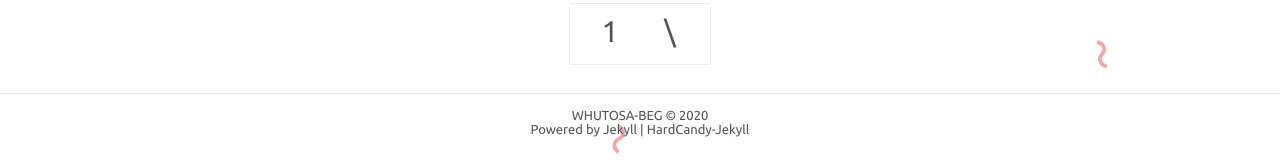
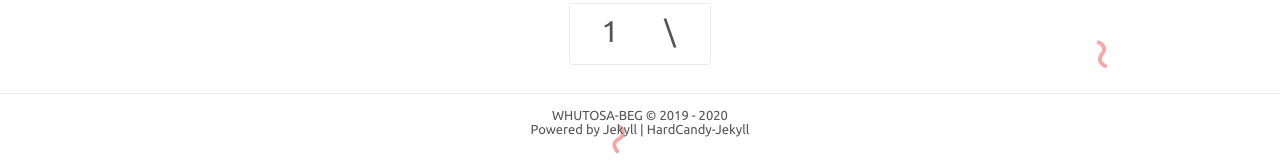
Before and after one commit to WHUTOSA-BEG/WHUTOSA-BEG.github.io, a Jekyll site: the page built from index.html, in a window 1280 px wide. Shown: the part 1186-1352 px from the top of the page. Built offline with Jekyll 4.4.1, drawn with Linux system fonts in a browser that asks for light colours; comment, search, counter and statistics services are not loaded.

Commit message:
初期修改

```diff
--- a/_config.yml
+++ b/_config.yml
@@ -46,7 +46,7 @@ paginatepath: ['page:num']
 
 # since
 footer:
-  since: 2020
+  since: 2019
 
 # Markdown
 markdown: kramdown
```
Also changed, not shown: README.md.
